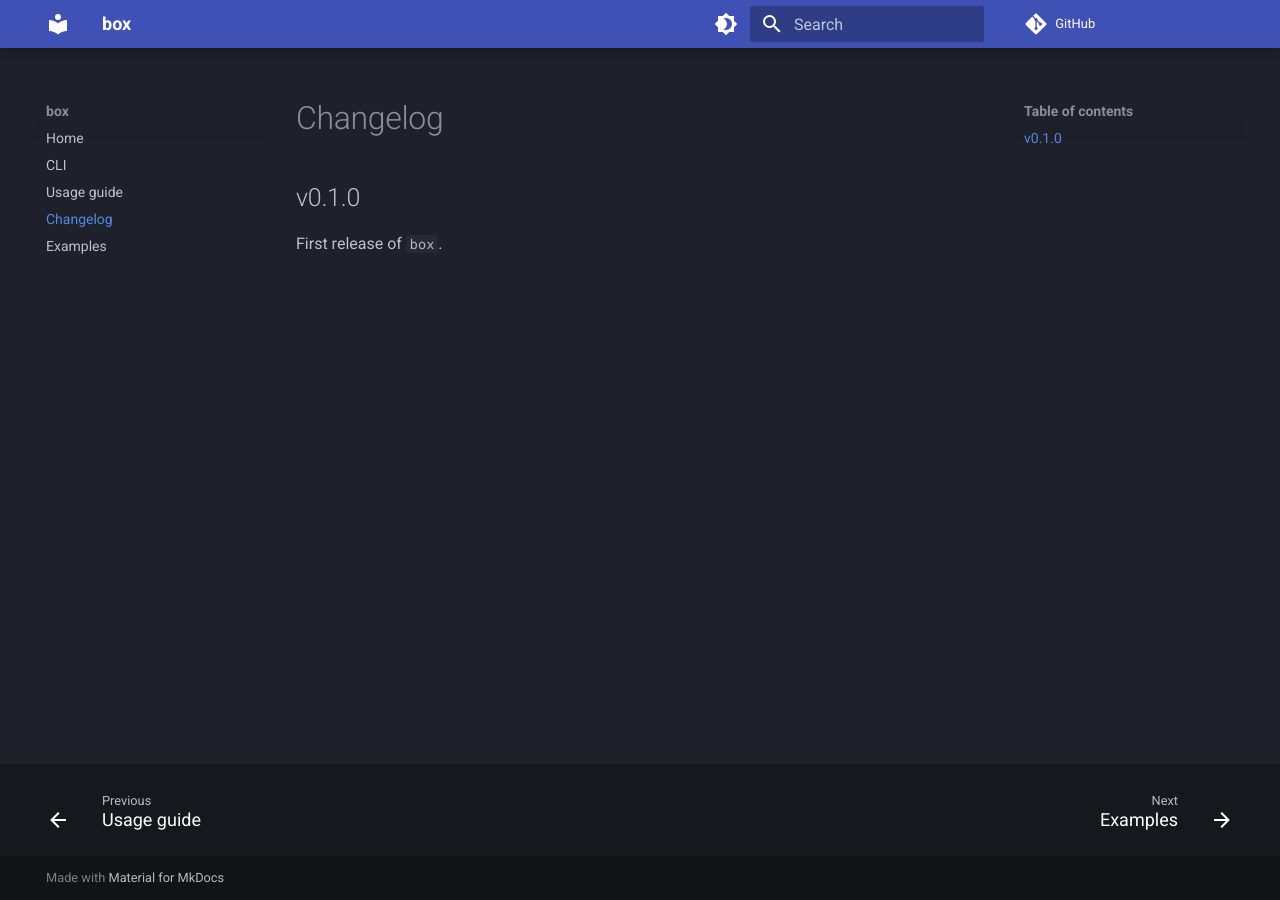
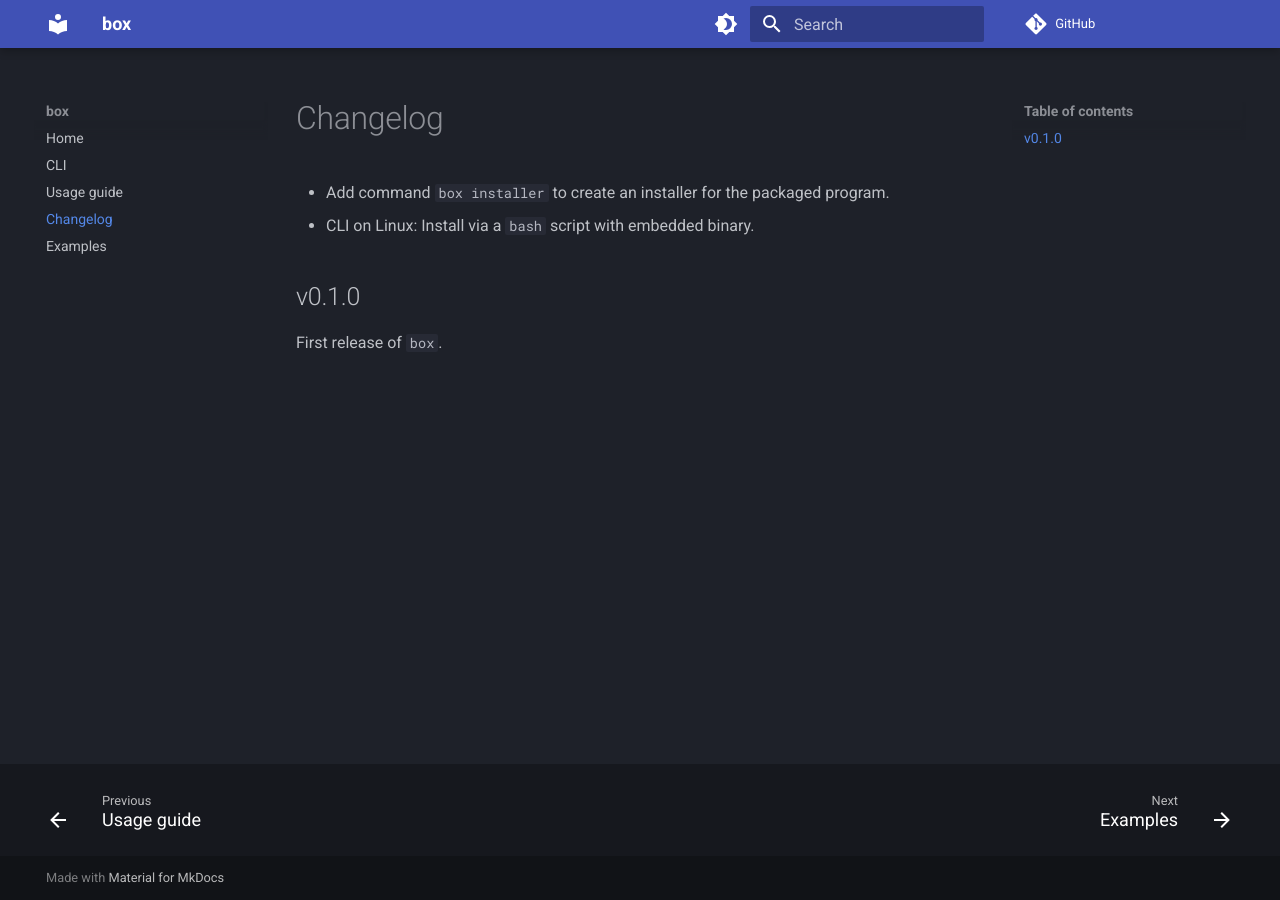
Before and after one commit to trappitsch/box, an MkDocs documentation site: the page built from docs/changelog.md, in a window 1280 px wide. Built offline with MkDocs 1.6.1 and Material for MkDocs 9.7.7, drawn with Linux system fonts in a browser that asks for light colours; comment, search, counter and statistics services are not loaded.

Commit message:
update changelog

```diff
--- a/docs/changelog.md
+++ b/docs/changelog.md
@@ -1,3 +1,6 @@
+- Add command `box installer` to create an installer for the packaged program.
+  - CLI on Linux: Install via a `bash` script with embedded binary.
+
 ## v0.1.0
 
 First release of `box`.
```
